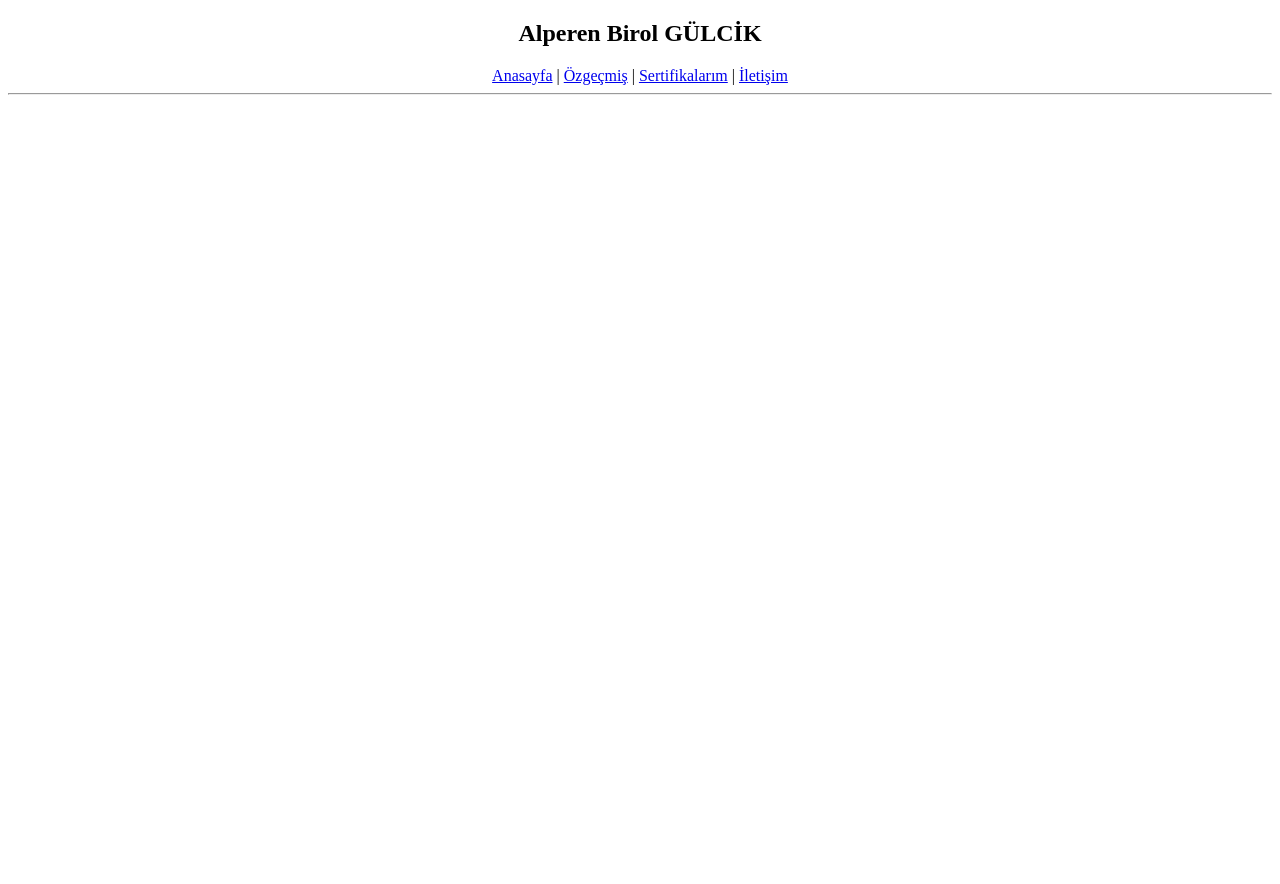
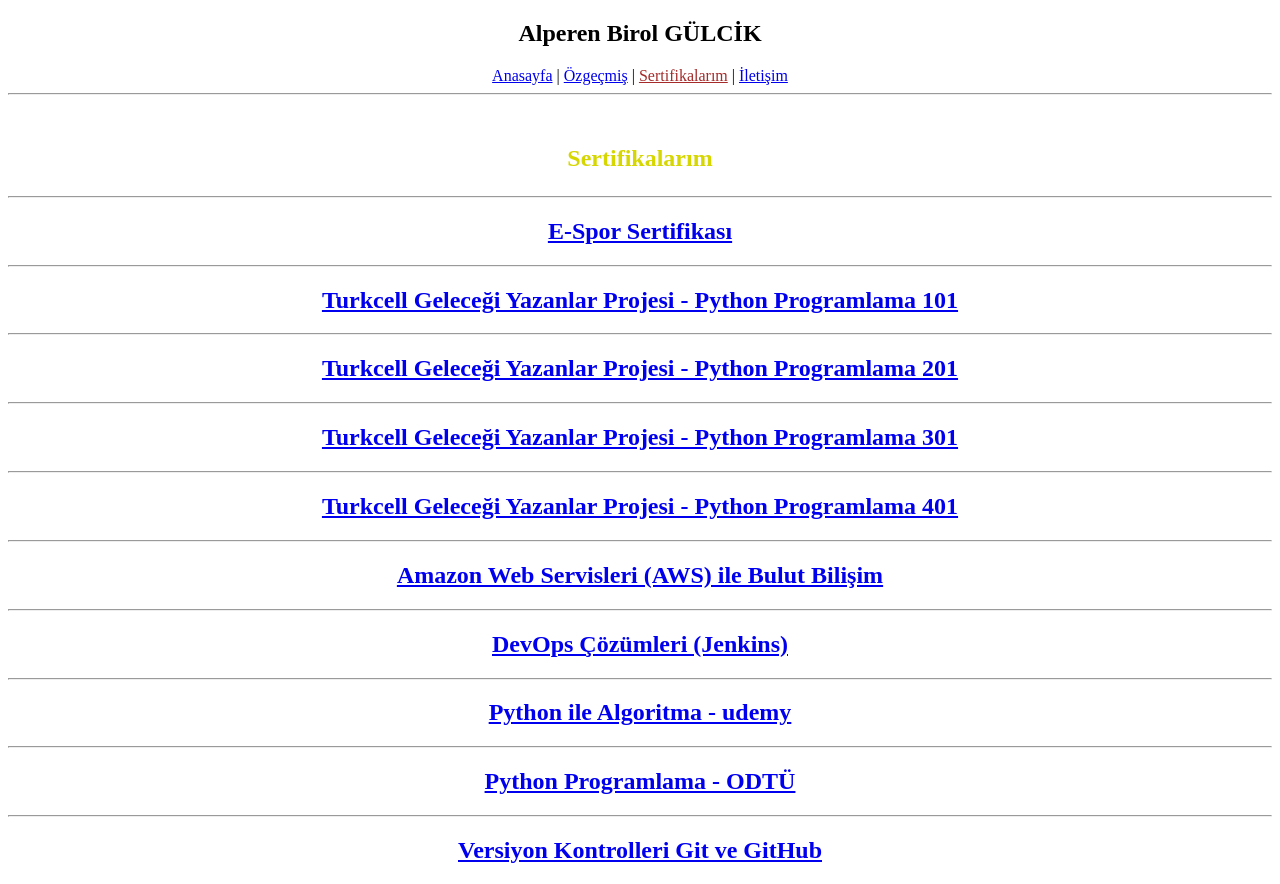
Before and after one commit to TheOsaka/My_First_Web_Site, a plain HTML site: page sertifikalar.html in a window 1280 px wide. Before the commit the page ends 800 px from the top, so only its background shows below. Drawn offline with Linux system fonts and the light colour scheme.

Commit message:
HTML ile site tasarımı sonlandı

```diff
--- a/sertifikalar.html
+++ b/sertifikalar.html
@@ -1,6 +1,7 @@
 <!DOCTYPE html>
 <html lang="tr">
     <head>
+        <meta name="viewport" content="width=device-width, initial-scale=1">
         <meta charset="utf-8">
         <title>Alperen Birol Gülcik'in Kişisel Web Sitesi</title>
         <meta name="description" content="Alperen Birol Gülcik'in Kişisel Web Sitesi">
@@ -12,10 +13,33 @@
             <h1>Alperen Birol GÜLCİK</h1>
             <a href="index.html">Anasayfa</a> |
             <a href="cv.html">Özgeçmiş</a> |
-            <a href="sertifikalar.html">Sertifikalarım</a> |
+            <a href="sertifikalar.html" style="color: brown;">Sertifikalarım</a> |
             <a href="iletisim.html">İletişim</a>
             <br>
             <hr>
+            <br>
+            <h1><p id="p1" class="p1c" style="color:rgb(214, 214, 3)">Sertifikalarım</p></h1>
+            <hr>
+            <h1>
+            <a href="sertifikalar/Alperen Birol Gülcik.pdf">E-Spor Sertifikası</a> </h1>
+            <hr>
+            <h1><a href="sertifikalar/Alperen Birol GÜLCİK-Python101.pdf"> Turkcell Geleceği Yazanlar Projesi - Python Programlama 101</a></h1>
+            <hr>
+            <h1><a href="sertifikalar/Alperen Birol GÜLCİK-Python201.pdf"> Turkcell Geleceği Yazanlar Projesi - Python Programlama 201</a></h1>
+            <hr>
+            <h1><a href="sertifikalar/Alperen Birol GÜLCİK-Python301.pdf"> Turkcell Geleceği Yazanlar Projesi - Python Programlama 301</a></h1>
+            <hr>
+            <h1><a href="sertifikalar/Alperen Birol GÜLCİK-Python401.pdf"> Turkcell Geleceği Yazanlar Projesi - Python Programlama 401</a></h1>
+            <hr>
+            <h1><a href="sertifikalar/Amazon Web Servisleri (AWS) ile Bulut Bilişim.pdf"> Amazon Web Servisleri (AWS) ile Bulut Bilişim</a></h1>
+            <hr>
+            <h1><a href="sertifikalar/DevOps Çözümleri (Jenkins).pdf">DevOps Çözümleri (Jenkins)</a></h1>
+            <hr>
+            <h1><a href="sertifikalar/Python ile Algoritma - udemy.pdf">Python ile Algoritma - udemy</a></h1>
+            <hr>
+            <h1><a href="sertifikalar/Python Programlama.pdf">Python Programlama - ODTÜ</a></h1>
+            <hr>
+            <h1><a href="sertifikalar/Versiyon Kontrolleri Git ve GitHub.pdf">Versiyon Kontrolleri Git ve GitHub</a></h1>
             </center>
         </nav>
     </body>
```
Also changed, not shown: cv.html (+1 -1 lines), iletisim.html (+2 -1 lines), index.html (+1 -1 lines), sablon.html (+1 -0 lines), 10 other files.
